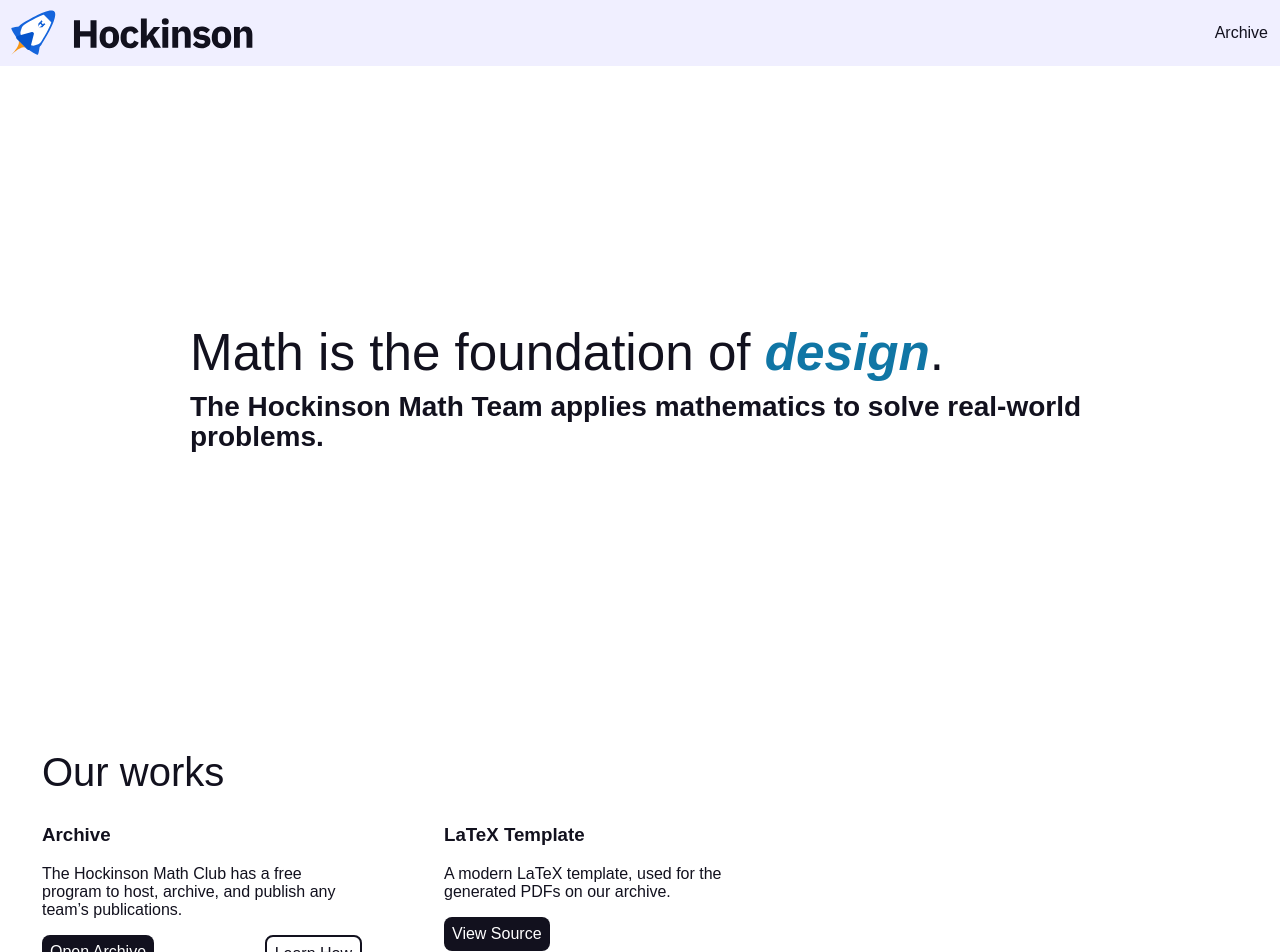
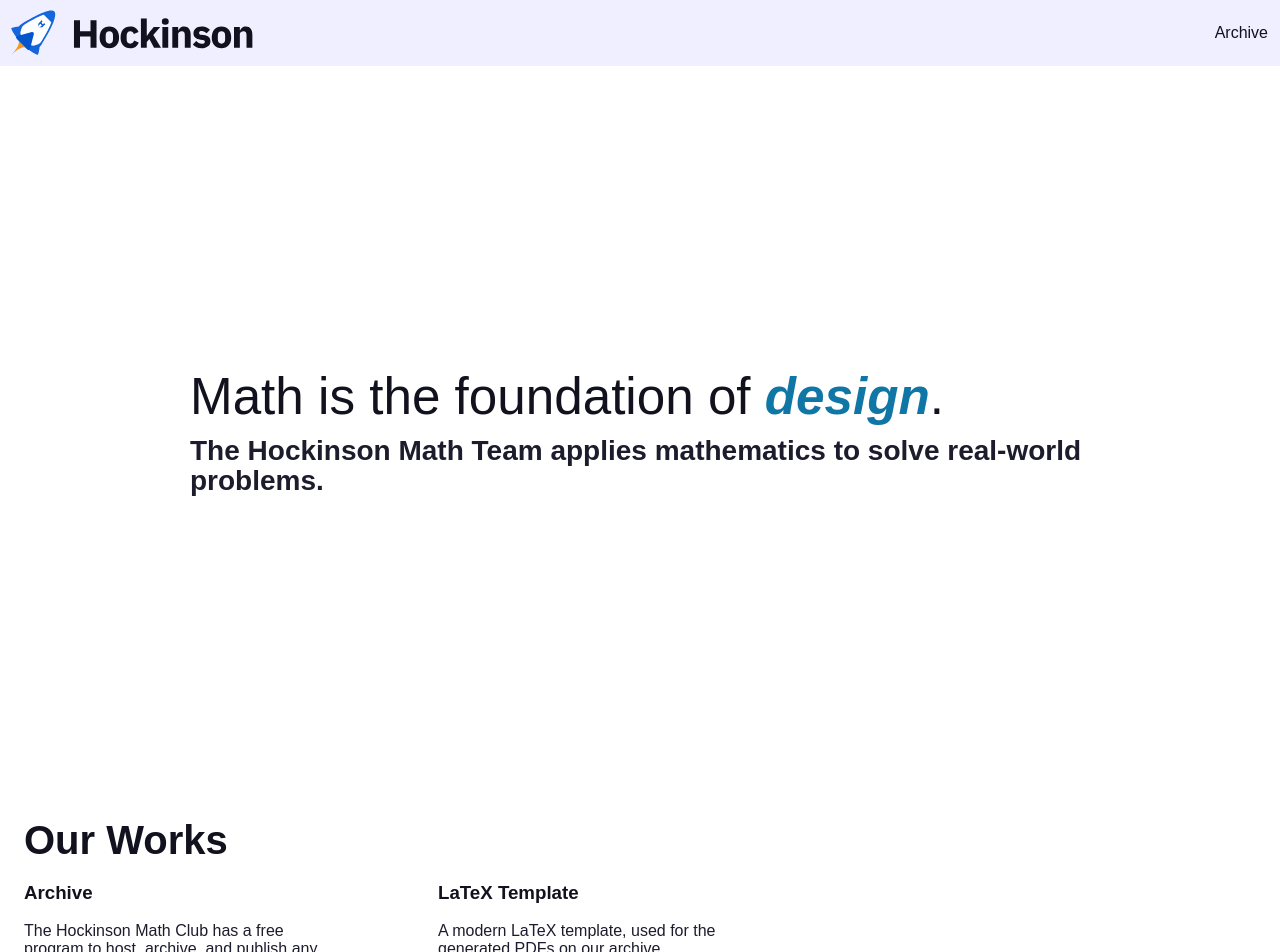
Before and after one commit to hockinson/www, a Next.js app: page / in a window 1280 px wide. Shown: the top 952 px of the page. Built offline with nearby package versions, Linux system fonts and the light colour scheme.

Commit message:
Cleaned up styles

```diff
--- a/src/components/styles/Service.module.css
+++ b/src/components/styles/Service.module.css
@@ -1,5 +1,9 @@
 .service {
   width: 320px;
+}
+
+.service > p {
+  color: var(--color-subtext);
 }
 
 .links {
@@ -29,3 +33,10 @@
   padding: 8px;
   border-radius: 8px;
 }
+
+/* For small viewports */
+@media (max-width: 800px) {
+  .service {
+    width: 100%;
+  }
+}
--- a/src/styles/Home.module.css
+++ b/src/styles/Home.module.css
@@ -1,11 +1,12 @@
 .title {
-  height: 80vh;
+  height: 85vh;
   display: flex;
   flex-direction: column;
   justify-content: center;
 
   max-width: 900px;
   margin: 0 auto;
+  padding: 24px;
 }
 
 .title__text {
@@ -28,6 +29,8 @@
   font-style: normal;
   font-weight: 700;
   line-height: 105%;
+
+  color: var(--color-subtext);
 }
 
 /* Dynamic word */
@@ -61,15 +64,13 @@
 }
 
 .services {
-  margin: 42px;
+  margin: 24px;
 }
 
 .services__title {
   font-size: 2.5em;
-  font-style: normal;
-  font-weight: 500;
-  line-height: 124.138%;
-  margin-bottom: 8px;
+  margin: 0;
+  text-transform: capitalize;
 }
 
 .services__list {
```
